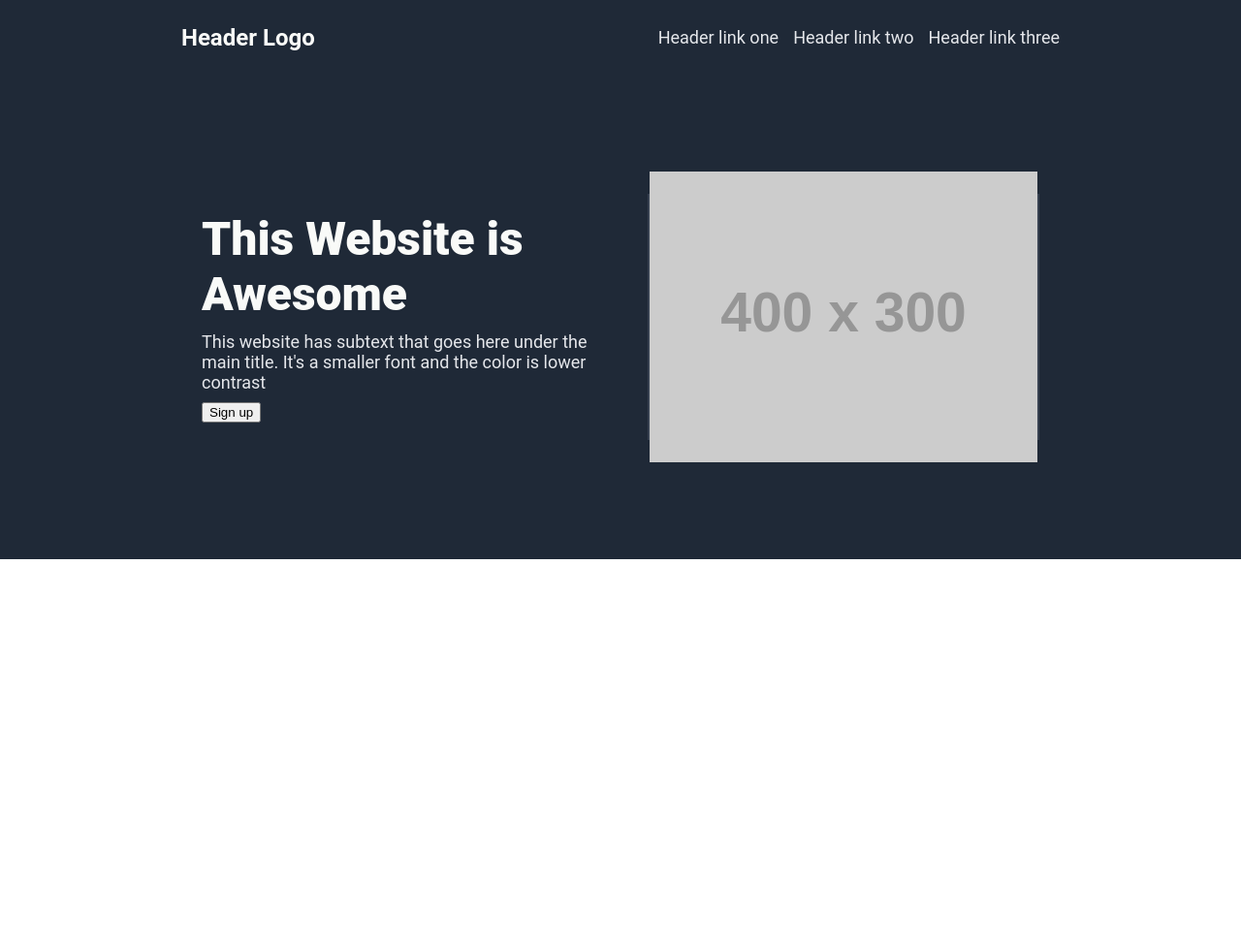
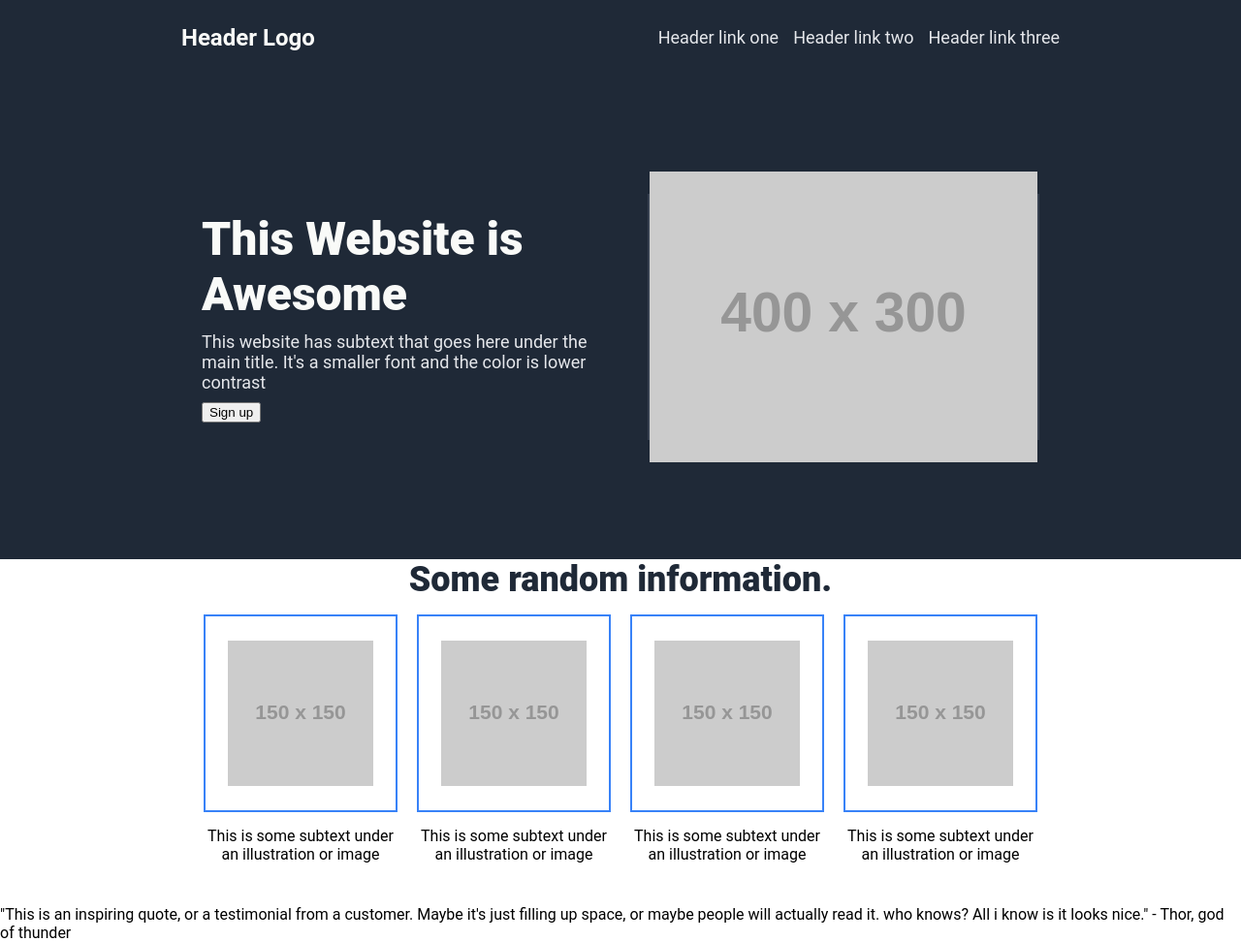
Before and after one commit to JoshTheGreatt/Landing-Page, a plain HTML site: page index.html in a window 1280 px wide. Shown: the whole page at 97% size. Before the commit the page ends 800 px from the top, so only its background shows below. Drawn offline with Linux system fonts and the light colour scheme; placeholder pictures from the web are drawn by us.

Commit message:
added css styling for 2nd content section

```diff
--- a/index.html
+++ b/index.html
@@ -29,8 +29,45 @@
             <img src="https://via.placeholder.com/400x300?text=Image+Placeholder" alt="Placeholder image">
         </div>
     </div>
-
-    <a></a>
+    <div class="content2">
+        <div class="information-header">
+            <a>Some random information.</a>
+        </div>
+        <div class="bottom">
+            <div class="box">
+                <div class="illustration">
+                    <img src="https://via.placeholder.com/150?text=Illus+4" alt="Illustration 1">
+                </div>
+                <a class="box1">This is some subtext under an illustration or image </a>
+            </div>
+            <div class="box">
+                <div class="illustration">
+                    <img src="https://via.placeholder.com/150?text=Illus+2" alt="Illustration 2">
+                </div>
+                <a class="box2">This is some subtext under an illustration or image </a>
+            </div>
+            <div class="box">
+                <div class="illustration">
+                    <img src="https://via.placeholder.com/150?text=Illus+3" alt="Illustration 3">
+                </div>
+                <a class="box3">This is some subtext under an illustration or image </a>
+            </div>
+            <div class="box">
+                <div class="illustration">
+                    <img src="https://via.placeholder.com/150?text=Illus+3" alt="Illustration 4">
+                </div>
+                <a class="box4">This is some subtext under an illustration or image </a>
+            </div>
+        </div>
+    </div>
+    <div class="content3">
+        <div class="quote">
+            <a class="quote-text">"This is an inspiring quote, or a testimonial from a customer. Maybe it's
+                just filling up space, or maybe people will actually read it. who knows? All i know is it looks
+                nice."</a>
+            <a class="quote-author">- Thor, god of thunder</a>
+        </div>
+    </div>
 
 </body>
 
--- a/style.css
+++ b/style.css
@@ -88,3 +88,45 @@
      background-color: lightgray;
      /* fixed width for consistent layout */
  }
+
+ .information-header {
+     display: flex;
+     font-size: 36px;
+     font-weight: 900;
+     color: #1f2937;
+     justify-content: center;
+ }
+
+
+ .content2,
+ .box {
+     display: flex;
+     flex-direction: column;
+     gap: 15px;
+ }
+
+ .illustration {
+     display: flex;
+     flex: 0 0 200px;
+     border: 2px solid #3882f8;
+     justify-content: center;
+     align-items: center;
+ }
+
+ .box {
+     flex: 0 0 200px;
+ }
+
+ .box1,
+ .box2,
+ .box3,
+ .box4 {
+     text-align: center;
+ }
+
+ .bottom {
+     display: flex;
+     flex: 0 0 300px;
+     justify-content: center;
+     gap: 20px;
+ }
```
